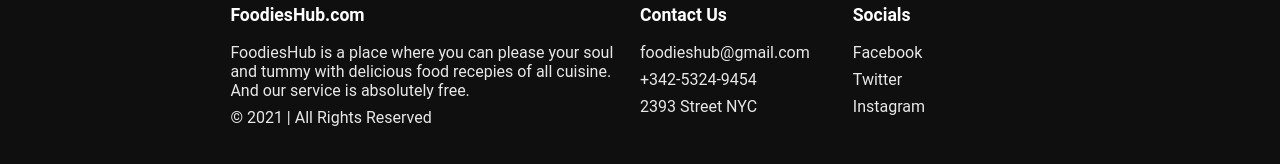
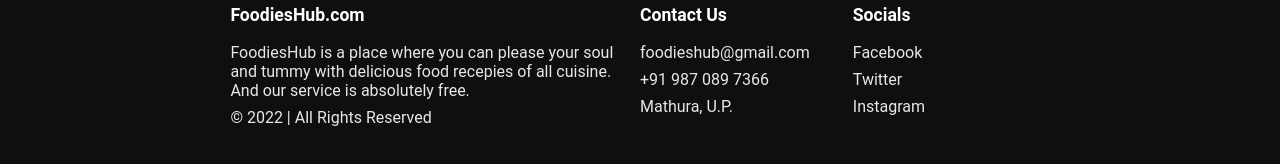
Before and after one commit to Milan-Sharma-449/foodies-hub, a React (Create React App) app: page /foodies-hub/settings in a window 1280 px wide. Shown: the part 848-1012 px from the top of the page. Built offline with nearby package versions, Linux system fonts and the light colour scheme.

Commit message:
added new domain

```diff
--- a/package.json
+++ b/package.json
@@ -1,7 +1,7 @@
 {
   "name": "foodies-hub",
-  "homepage": "https://milansharma.me/foodies-hub",
-  "version": "0.1.0",
+  "homepage": "https://milansharma.in/foodieshub",
+  "version": "0.1.9",
   "private": true,
   "dependencies": {
     "@fortawesome/fontawesome-svg-core": "^6.2.1",
--- a/src/component/Footer.js
+++ b/src/component/Footer.js
@@ -4,13 +4,13 @@
             <div className="footer-section">
                 <p className="title">FoodiesHub.com</p>
                 <p>FoodiesHub is a place where you can please your soul and tummy with delicious food recepies of all cuisine. And our service is absolutely free.</p>
-                <p>&copy; 2021 | All Rights Reserved</p>
+                <p>&copy; 2022 | All Rights Reserved</p>
             </div>
             <div className="footer-section">
                 <p className="title">Contact Us</p>
                 <p>foodieshub@gmail.com</p>
-                <p>+342-5324-9454</p>
-                <p>2393 Street NYC</p>
+                <p>+91 987 089 7366</p>
+                <p>Mathura, U.P.</p>
             </div>
             <div className="footer-section">
                 <p className="title">Socials</p>
```
